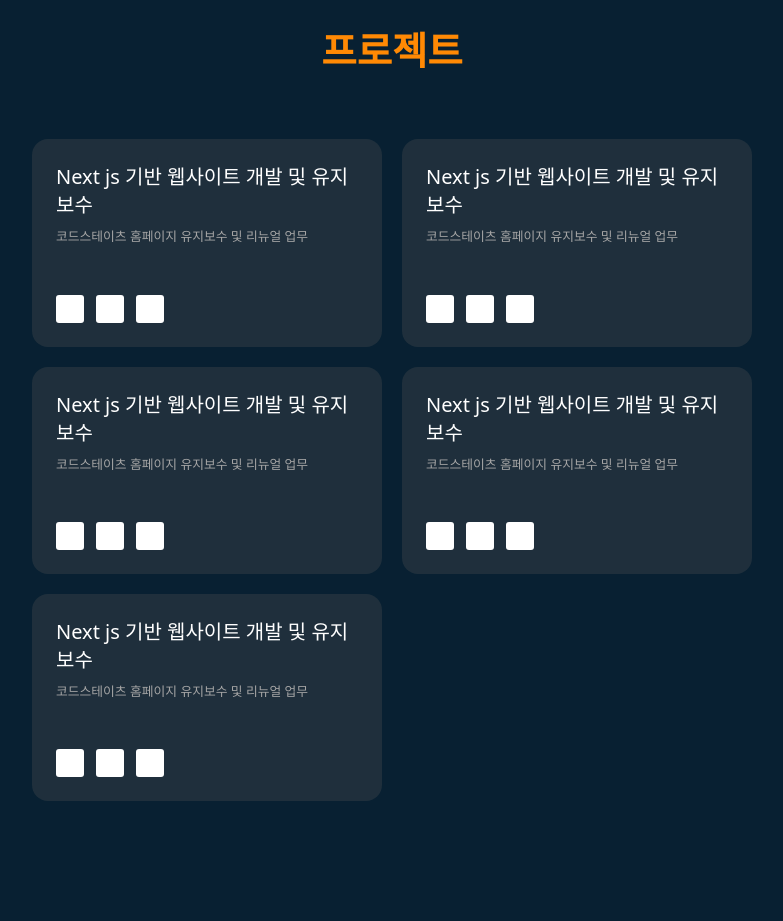
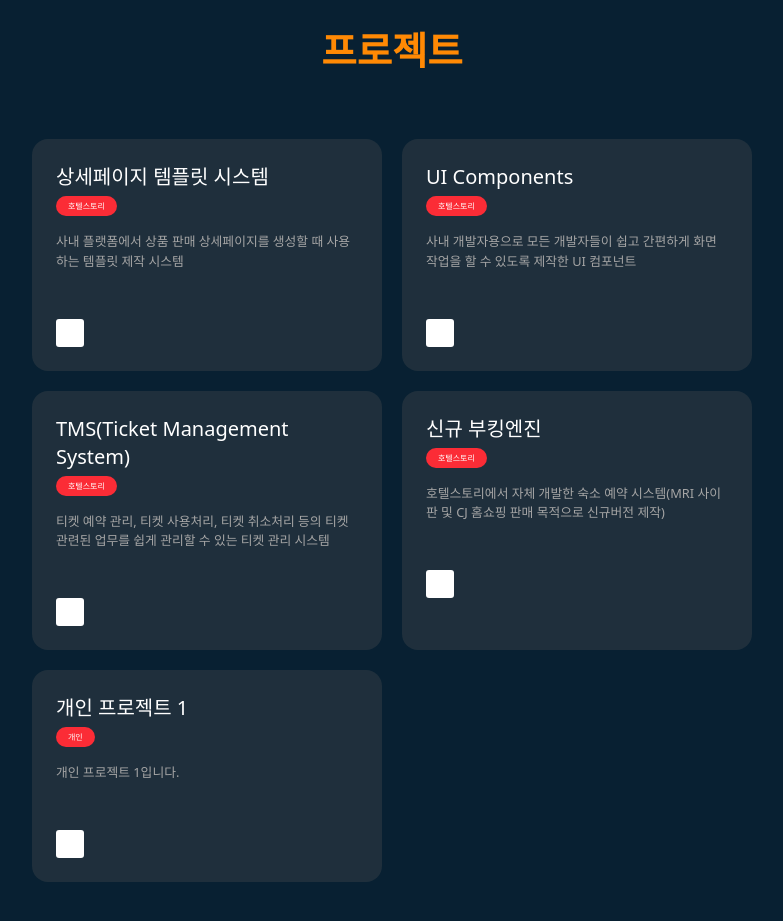
Before and after one commit to sungdongyoon/portfolio2, a Next.js app: page / in a window 1280 px wide. Shown: the part 3360-4281 px from the top of the page, without its empty margins (248-1031 px from the left). Built offline with nearby package versions, Linux system fonts and the light colour scheme.

Commit message:
프로젝트 타입 추가

```diff
--- a/app/components/Badge.tsx
+++ b/app/components/Badge.tsx
@@ -2,11 +2,12 @@ import React from "react";
 
 interface BadgeType {
   children: React.ReactNode;
-  size: "sm" | "md" | "lg";
-  className: string;
+  size: "xs" | "sm" | "md" | "lg";
+  className?: string;
 }
 
 const sizeClass = {
+  xs: "text-[0.5rem] py-1 px-2",
   sm: "text-[0.8rem] py-1 px-3",
   md: "text-[1rem] py-1.5 px-4",
   lg: "text-[1.2rem] py-2 px-5",
--- a/app/constants/portfolio.ts
+++ b/app/constants/portfolio.ts
@@ -68,8 +68,10 @@ export const career: Career[] = [
 export const projects: Project[] = [
   {
     id: 1,
-    title: "Next js 기반 웹사이트 개발 및 유지보수",
-    description: "코드스테이츠 홈페이지 유지보수 및 리뉴얼 업무",
+    title: "상세페이지 템플릿 시스템",
+    type: "호텔스토리",
+    description:
+      "사내 플랫폼에서 상품 판매 상세페이지를 생성할 때 사용하는 템플릿 제작 시스템",
     period: "2024.01 ~ 2024.03",
     link: "",
     skills: [
@@ -77,34 +79,20 @@ export const projects: Project[] = [
         name: "React",
         image: "",
       },
-      {
-        name: "Next.js",
-        image: "",
-      },
-      {
-        name: "Python",
-        image: "",
-      },
     ],
     details: ["상세 내용 1", "상세 내용 2", "상세 내용 3"],
   },
   {
     id: 2,
-    title: "Next js 기반 웹사이트 개발 및 유지보수",
-    description: "코드스테이츠 홈페이지 유지보수 및 리뉴얼 업무",
-    period: "2024.01 ~ 2024.03",
+    title: "UI Components",
+    type: "호텔스토리",
+    description:
+      "사내 개발자용으로 모든 개발자들이 쉽고 간편하게 화면 작업을 할 수 있도록 제작한 UI 컴포넌트",
+    period: "2024.05 ~ 상시",
     link: "",
     skills: [
       {
-        name: "React",
-        image: "",
-      },
-      {
         name: "Next.js",
-        image: "",
-      },
-      {
-        name: "Python",
         image: "",
       },
     ],
@@ -112,21 +100,15 @@ export const projects: Project[] = [
   },
   {
     id: 3,
-    title: "Next js 기반 웹사이트 개발 및 유지보수",
-    description: "코드스테이츠 홈페이지 유지보수 및 리뉴얼 업무",
-    period: "2024.01 ~ 2024.03",
+    title: "TMS(Ticket Management System)",
+    type: "호텔스토리",
+    description:
+      "티켓 예약 관리, 티켓 사용처리, 티켓 취소처리 등의 티켓 관련된 업무를 쉽게 관리할 수 있는 티켓 관리 시스템",
+    period: "2024.12 ~ 2025.06",
     link: "",
     skills: [
       {
-        name: "React",
-        image: "",
-      },
-      {
         name: "Next.js",
-        image: "",
-      },
-      {
-        name: "Python",
         image: "",
       },
     ],
@@ -134,21 +116,15 @@ export const projects: Project[] = [
   },
   {
     id: 4,
-    title: "Next js 기반 웹사이트 개발 및 유지보수",
-    description: "코드스테이츠 홈페이지 유지보수 및 리뉴얼 업무",
-    period: "2024.01 ~ 2024.03",
+    title: "신규 부킹엔진",
+    type: "호텔스토리",
+    description:
+      "호텔스토리에서 자체 개발한 숙소 예약 시스템(MRI 사이판 및 CJ 홈쇼핑 판매 목적으로 신규버전 제작)",
+    period: "2025.03 ~ 2025.06",
     link: "",
     skills: [
       {
-        name: "React",
-        image: "",
-      },
-      {
         name: "Next.js",
-        image: "",
-      },
-      {
-        name: "Python",
         image: "",
       },
     ],
@@ -156,21 +132,14 @@ export const projects: Project[] = [
   },
   {
     id: 5,
-    title: "Next js 기반 웹사이트 개발 및 유지보수",
-    description: "코드스테이츠 홈페이지 유지보수 및 리뉴얼 업무",
-    period: "2024.01 ~ 2024.03",
+    title: "개인 프로젝트 1",
+    type: "개인",
+    description: "개인 프로젝트 1입니다.",
+    period: "2026.06 ~ 2026.06",
     link: "",
     skills: [
       {
-        name: "React",
-        image: "",
-      },
-      {
         name: "Next.js",
-        image: "",
-      },
-      {
-        name: "Python",
         image: "",
       },
     ],
--- a/app/page.tsx
+++ b/app/page.tsx
@@ -1,8 +1,13 @@
+"use client";
+
+import { useState } from "react";
 import Badge from "./components/Badge";
 import SectionTitle from "./components/SectionTitle";
 import { career, coreValues, projects, skills } from "./constants/portfolio";
 
 export default function Home() {
+  const [isWork, setIsWork] = useState<boolean>(false);
+
   return (
     <main className="w-full max-w-7xl">
       <section id="intro" className="min-h-dvh px-5">
@@ -138,7 +143,10 @@ export default function Home() {
           <div className="w-full max-w-full md:max-w-[80%] lg:max-w-[60%] grid grid-cols-1 md:grid-cols-2 gap-5">
             {projects.map((el) => (
               <div className="bg-[#555555]/30 rounded-2xl p-6" key={el.id}>
-                <p className="text-[1rem] lg:text-xl mb-2">{el.title}</p>
+                <p className="text-[1rem] lg:text-xl">{el.title}</p>
+                <Badge size="xs" className="mt-1 mb-4 bg-red-500 text-white">
+                  {el.type}
+                </Badge>
                 <p className="text-[0.8rem] text-[#A5A5A5] mb-12">
                   {el.description}
                 </p>
--- a/app/types/portfolio.ts
+++ b/app/types/portfolio.ts
@@ -23,6 +23,7 @@ export interface Career {
 export interface Project {
   id: number;
   title: string;
+  type: "개인" | "호텔스토리";
   description: string;
   period: string;
   link: string;
```
